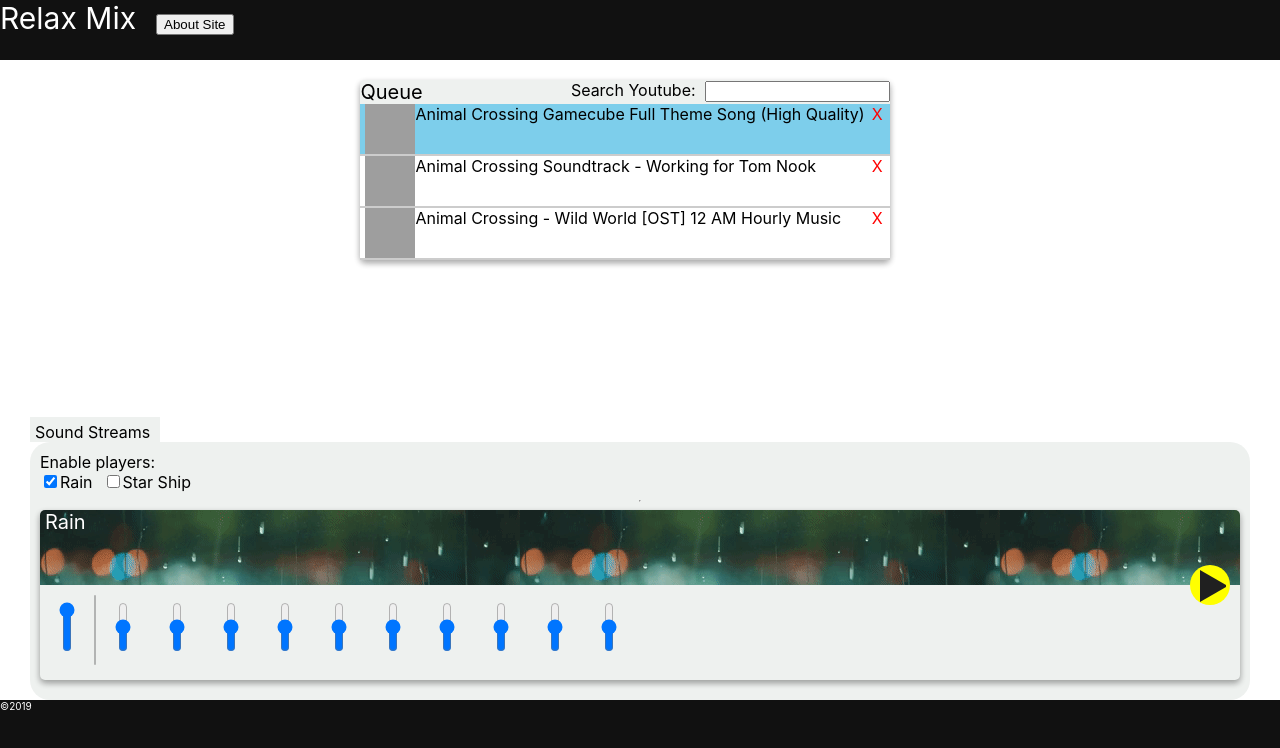
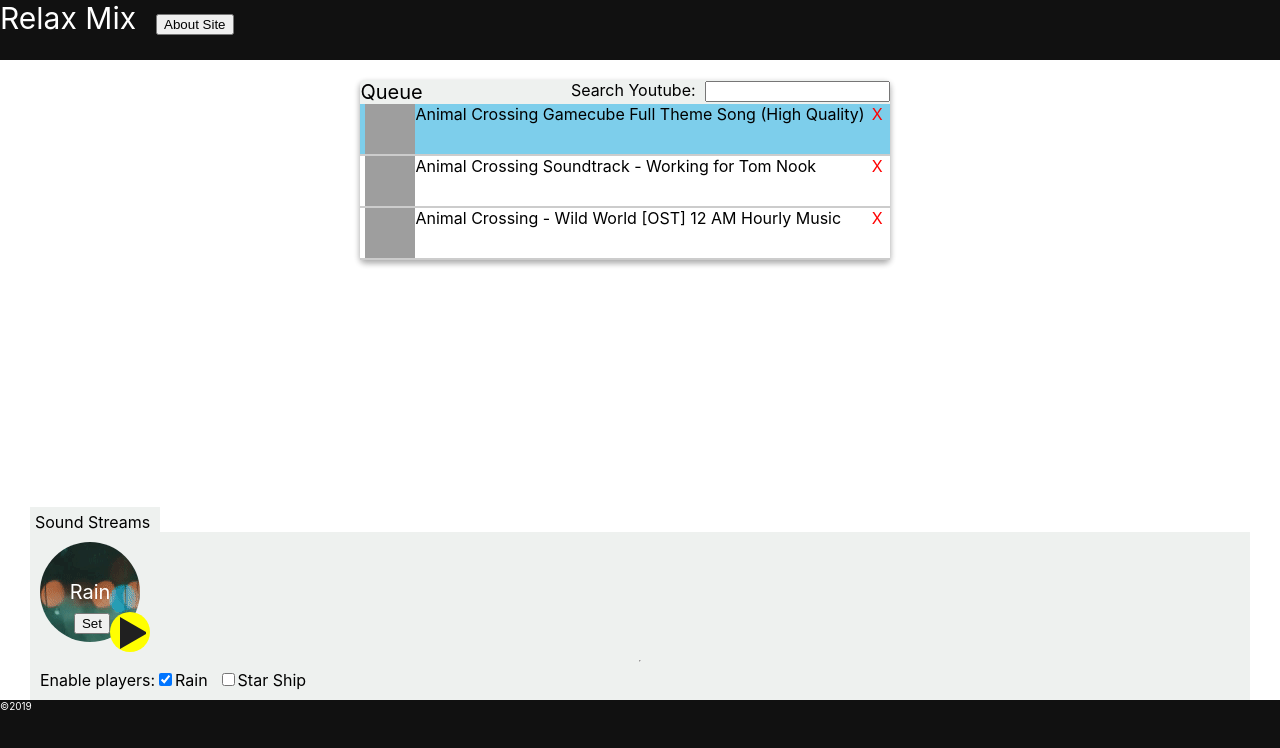
Before and after one commit to maciebey/equalizer, a React (Create React App) app: page / in a window 1280 px wide. Both pictures are taken after a click on the element "Sound Streams". Shown: the top 748 px of the page. Built offline with nearby package versions, Linux system fonts and the light colour scheme; grey boxes are pictures that could not be loaded.

Commit message:
Start rework of audioPlayer display

```diff
--- a/src/App.css
+++ b/src/App.css
@@ -38,16 +38,11 @@ header{
 
 
 /* Card Styles */
-
 .app-card {
   background-color: #eef1ef;
   margin-bottom: 10px;
   box-shadow: 0 3px 6px rgba(0, 0, 0, 0.16), 0 3px 6px rgba(0, 0, 0, 0.23);
   border-radius: 5px;
-}
-
-.app-card.hide {
-  display: none;
 }
 
 .app-card-header{
@@ -63,10 +58,11 @@ header{
 
 .player-background-inner{
   background-image: none;
-  padding: 0 5px;
   width: 100%;
-  border-top-left-radius: 5px;
-  border-top-right-radius: 5px;
+  height: 100%;
+  display: flex;
+  flex-direction: column;
+  border-radius: 60px;
 }
 
 .rain.player-background{
@@ -94,6 +90,7 @@ header{
 .app-card-title {
   font-size: 20px;
   flex: 1 0 auto;
+  display: flex;
 }
 .app-card-close {
   cursor: pointer;
--- a/src/App.tsx
+++ b/src/App.tsx
@@ -4,7 +4,14 @@ import AudioContainer from './components/audioContainer'
 import ModalController from './components/ModalController'
 import Drawer from './components/Drawer'
 
+import { useAppDispatch } from './state/hooks'
+import { toggleDrawer } from './state/audioSlice'
+
 function App () {
+  const dispatch = useAppDispatch()
+  const drawerStateHandler = (newState: boolean) => {
+    dispatch(toggleDrawer(newState))
+  }
   return (
     <>
       <header>
@@ -13,7 +20,7 @@ function App () {
       </header>
       <div className='app-body'>
         <PlayerContainer />
-        <Drawer>
+        <Drawer setDrawerState={drawerStateHandler}>
           <AudioContainer />
         </Drawer>
       </div>
--- a/src/components/Drawer.tsx
+++ b/src/components/Drawer.tsx
@@ -2,25 +2,35 @@ import { useEffect, useRef, useState } from 'react'
 import './Drawer.css'
 
 type DrawerProps = {
-  children: JSX.Element
+  children: JSX.Element,
+  setDrawerState: (arg0:boolean) => void
 }
 
-const Drawer = ({children}:DrawerProps) => {
+const Drawer = ({children, setDrawerState}:DrawerProps) => {
   const [isLoaded, setIsLoaded] = useState(false)
   const [drawerHeight, setDrawerHeight] = useState(-500)
   const contentRef = useRef<HTMLDivElement>(null)
 
   // once drawer content is rendered, we'll set the initial bottom height
   useEffect(()=> {
-    if (!contentRef || !contentRef.current) return;
-    setDrawerHeight(0 - contentRef.current.scrollHeight)
+    const offSetElementCollection = document.getElementsByClassName('player-containter')
+    if (!contentRef || !contentRef.current || !offSetElementCollection.length) return;
+    const newOffset = offSetElementCollection[0].scrollHeight
+    setDrawerHeight(newOffset - contentRef.current.scrollHeight)
     setIsLoaded(true)
   }, [contentRef])
 
   // toggle open/close
   const clickDrawer = () => {
-    if (drawerHeight < 0) setDrawerHeight(0)
-    else setDrawerHeight(0 - contentRef.current!.scrollHeight)
+    if (drawerHeight < 0) {
+      setDrawerHeight(0)
+      setDrawerState(true)
+    }
+    else {
+      const newOffset = document.getElementsByClassName('player-containter')[0].scrollHeight
+      setDrawerHeight(newOffset - contentRef.current!.scrollHeight)
+      setDrawerState(false)
+    }
   }
 
   return (
--- a/src/components/audioContainer.css
+++ b/src/components/audioContainer.css
@@ -1,17 +1,24 @@
 .player-containter-main {
     display: flex;
-    flex-direction: column;
+    flex-direction: column-reverse;
     flex-wrap: wrap;
     align-content: stretch;
     background-color: #eef1ef;
-    border-radius: 20px;
     padding: 10px;
 }
 
+.player-checkbox-label {
+    display: inline-block;
+}
+
 .player-checkbox-container {
-    display: flex;
+    display: inline-flex;
 }
 
 .player-checkbox-container label{
     padding-right: 10px;
 }
+
+.player-containter {
+    display: flex;
+}
--- a/src/components/audioContainer.tsx
+++ b/src/components/audioContainer.tsx
@@ -7,7 +7,6 @@ import AudioPlayer from './audioPlayer'
 const AudioContainer = () => {
   const players = useAppSelector(selectAudioPlayers)
   const dispatch = useAppDispatch()
-
 
   const createCheckboxes = () => {
     var checkboxes: JSX.Element[] = []
@@ -32,14 +31,18 @@ const AudioContainer = () => {
 
   return (
     <div className='player-containter-main'>
-      Enable players:
-      <div className='player-checkbox-container' >
-        {players && players.length > 1 && createCheckboxes()}
+      <div>
+        <div className='player-checkbox-label'>Enable players:</div>
+        <div className='player-checkbox-container'>
+          {players && players.length > 1 && createCheckboxes()}
+        </div>
       </div>
       <hr />
-      {players.map((player, index) => (
-        <AudioPlayer key={index} player={player} />
-      ))}
+      <div className='player-containter'>
+        {players.map((player, index) => (
+          <AudioPlayer key={index} player={player} />
+        ))}
+      </div>
     </div>
   )
 }
--- a/src/components/audioPlayer.css
+++ b/src/components/audioPlayer.css
@@ -1,13 +1,23 @@
 .player-main {
-    /* background-color: #ccc; */
-    /* width: 50%; */
     display: flex;
     flex-direction: column;
-    align-items: center;
-    padding: 5px;
+    width: 110px;
+    border-radius: 30px;
+    opacity: 1;
+    visibility: visible;
 }
-.react-audio-player{
-    width: 90%;
+.player-main,
+.play-button-container {
+  transition: width 250ms 250ms, opacity 250ms, visibility 500ms ;
+}
+.player-main:not(.hide),
+.play-button-container:not(.hide) {
+  transition: width 250ms, opacity 250ms 250ms, visibility 500ms;
+}
+.hide {
+  width: 0px;
+  opacity: 0.01;
+  visibility: hidden;
 }
 .slidecontainer {
     display: flex;
@@ -17,6 +27,9 @@
     transform: rotate(270deg);
     -moz-transform: rotate(270deg);
     -ms-transform: rotate(270deg); */
+}
+.slidecontainer.hide {
+  display: none;
 }
 
 .player-divider{
@@ -38,13 +51,22 @@
   }
 
 .player-header {
-    position: relative;
+  color: white;
+  width: 100px;
+  height: 100px;
+  border-radius: 60px;
 }
-
+.player-title {
+  font-size: 20px;
+  margin: auto;
+}
 .player-button-container {
-    position: absolute;
-    bottom: -20px;
-    right: 10px;
+  display: flex;
+  justify-content: flex-end;
+  margin-top: -30px;
+  opacity: 1;
+}
+.play-button-container {
     height: 40px;
     background-color: yellow;
     width: 40px;
--- a/src/components/audioPlayer.tsx
+++ b/src/components/audioPlayer.tsx
@@ -7,7 +7,8 @@
 import React, { useState, useEffect } from 'react'
 import AudioClass from '../utils/AudioClass'
 import './audioPlayer.css'
-
+import { useAppSelector } from '../state/hooks'
+import { selectDrawerState } from '../state/audioSlice'
 import { audioPlayer } from '../interfaces'
 
 type AudioPlayerProps = {
@@ -18,6 +19,8 @@ const AudioPlayer = ({ player }: AudioPlayerProps) => {
   const [audioElement] = useState(new AudioClass(player.file))
   const [filterCount] = useState(audioElement.getFilterCount())
   const [playing, setPlaying] = useState(false)
+  const [settingsOpen, setSettingsOpen] = useState(false)
+  const drawerIsOpen = useAppSelector(selectDrawerState)
 
   /*
    * When the player is toggled off,
@@ -31,6 +34,10 @@ const AudioPlayer = ({ player }: AudioPlayerProps) => {
 
   const togglePlay = () => {
     setPlaying(audioElement.togglePlay())
+  }
+
+  const toggleSettings = () => {
+    setSettingsOpen((settingsOpen) => !settingsOpen)
   }
 
   const createSliders = () => {
@@ -52,16 +59,21 @@ const AudioPlayer = ({ player }: AudioPlayerProps) => {
   }
 
   return (
-    <div className={'app-card' + (player.visible ? '' : ' hide')}>
-      <div className={'app-card-header highlight player-header player-background ' + player.background} >
+    <div className={'player-main' + (player.visible ? '' : ' hide')}>
+      <div className={'player-header player-background ' + player.background} >
         <div className={'player-background-inner ' + player.background + (playing ? ' play' : '')}>
-          <div className='app-card-title'>{player.name}</div>
-          <div className='player-button-container' onClick={togglePlay}>
-            <button className={'player-button' + (playing ? ' paused' : '')} />
-          </div>
+          <div className='player-title'>{player.name}</div>
         </div>
       </div>
-      <div className='slidecontainer'>
+      <div className={'player-button-container' + (player.visible ? '' : ' hide')}>
+        {drawerIsOpen && <div>
+          <button onClick={()=>toggleSettings()}>Set</button>
+        </div>}
+        <div className='play-button-container' onClick={()=>togglePlay()}>
+          <button className={'player-button' + (playing ? ' paused' : '')} />
+        </div>
+      </div>
+      {settingsOpen && <div className={'slidecontainer' + (drawerIsOpen? '' : ' hide')}>
         <input
           type='range'
           min='0'
@@ -73,7 +85,7 @@ const AudioPlayer = ({ player }: AudioPlayerProps) => {
         />
         <div className='player-divider' />
         {createSliders()}
-      </div>
+      </div>}
     </div>
   )
 }
--- a/src/interfaces.tsx
+++ b/src/interfaces.tsx
@@ -7,5 +7,6 @@ export interface audioPlayer {
 }
 
 export interface ArtState {
-  audioPlayers: audioPlayer[]
+  audioPlayers: audioPlayer[],
+  drawerOpen: boolean
 }
--- a/src/state/audioSlice.ts
+++ b/src/state/audioSlice.ts
@@ -2,7 +2,6 @@ import { createSlice, PayloadAction } from '@reduxjs/toolkit'
 import type { RootState } from './store'
 import { loadState } from '../utils/localStorage'
 import { ArtState } from '../interfaces'
-
 
 const initialState: ArtState = loadState("audio")
 
@@ -11,18 +10,24 @@ const toggleVisibilityFunc = (state: ArtState, action: PayloadAction<number>) =>
   state.audioPlayers[id].visible = !state.audioPlayers[id].visible
 }
 
+const toggleDrawerFunc = (state: ArtState, action: PayloadAction<boolean>) => {
+  state.drawerOpen = action.payload
+}
+
 export const audioSlice = createSlice({
   name: 'audio',
   initialState,
   reducers: {
-    toggleVisibility: toggleVisibilityFunc
+    toggleVisibility: toggleVisibilityFunc,
+    toggleDrawer: toggleDrawerFunc
   },
 })
 
 // export actions made from createSlice
-export const { toggleVisibility } = audioSlice.actions
+export const { toggleVisibility, toggleDrawer } = audioSlice.actions
 
 // export state selectors
 export const selectAudioPlayers = (state: RootState) => state.audio.audioPlayers
+export const selectDrawerState = (state: RootState) => state.audio.drawerOpen
 
 export default audioSlice.reducer
```
